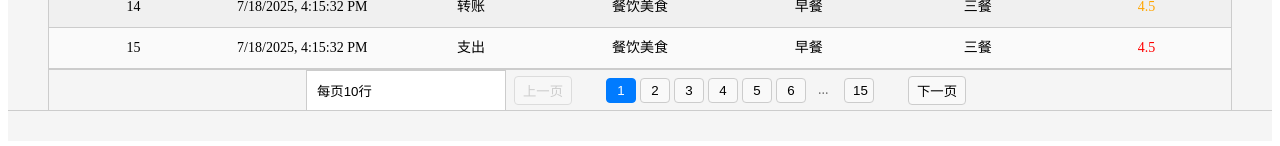
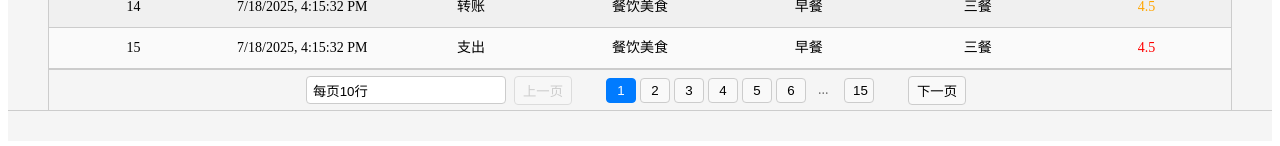
Before and after one commit to DaoiestFire/Billadm-GO, a Vue app in the folder app/: page /tr_view in a window 1280 px wide. Shown: the part 667-813 px from the top of the page. Built offline with nearby package versions, Linux system fonts and the light colour scheme.

Commit message:
修改下拉框的css风格

```diff
--- a/app/src/components/CustomSelect.vue
+++ b/app/src/components/CustomSelect.vue
@@ -65,13 +65,18 @@ function selectOption(option) {
 .custom-select {
     position: relative;
     width: 200px;
+    height: 100%;
+    display: flex;
+    flex-direction: column;
+    justify-content: center;
 }
 
 .select-button {
+    height: 28px;
     width: 100%;
-    padding: 10px;
     text-align: left;
-    border: 1px solid #ccc;
+    border: 1px solid var(--billadm-color-window-border-color);
+    border-radius: 4px;
     background: white;
     cursor: pointer;
 }
@@ -79,31 +84,26 @@ function selectOption(option) {
 .dropdown {
     position: absolute;
     width: 100%;
-    max-height: 200px;
     overflow-y: auto;
-    border: 1px solid #ccc;
+    border: 1px solid var(--billadm-color-window-border-color);
+    border-radius: 4px;
     background: white;
-    z-index: 100;
 }
 
 .dropdown-down {
-    top: 100%;
-    border-top: none;
-    margin-top: 2px;
+    top: 110%;
 }
 
 .dropdown-up {
-    bottom: 100%;
-    border-bottom: none;
-    margin-bottom: 2px;
+    bottom: 120%;
 }
 
 .option {
-    padding: 10px;
+    padding: 5px;
     cursor: pointer;
 }
 
 .option:hover {
-    background-color: #f0f0f0;
+    background-color: var(--billadm-color-icon-hover-bg-color);
 }
 </style>
```
